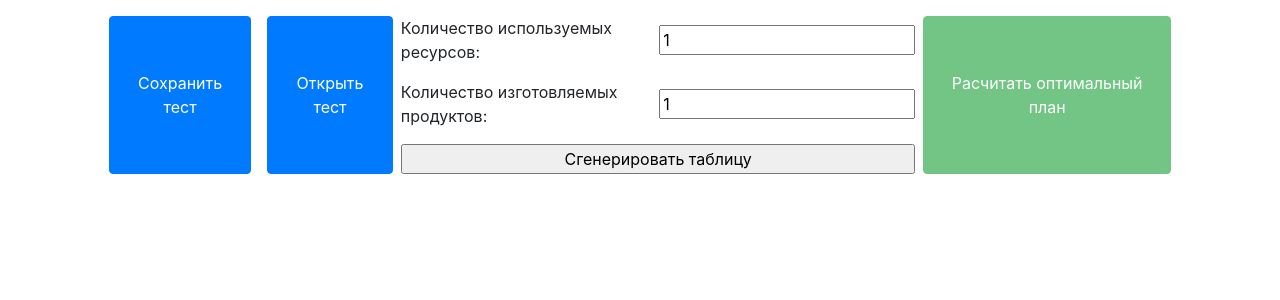
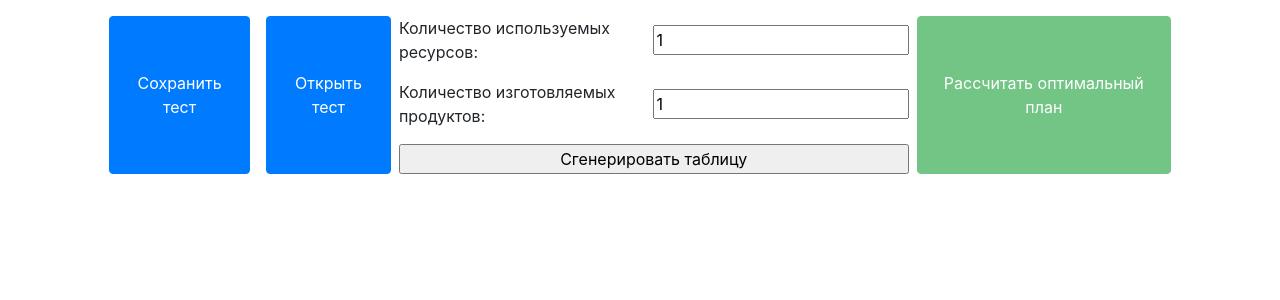
Before and after one commit to kifril-ltd/toau, a Django app: page / in a window 1280 px wide. Shown: the top 300 px of the page. Run offline with Django 3.2, Linux system fonts and the light colour scheme.

Commit message:
Исправил опечатку в кнопке

```diff
--- a/stp/templates/main.html
+++ b/stp/templates/main.html
@@ -21,7 +21,7 @@
 
                 <input type="submit" value="Сгенерировать таблицу" id="generateTable" name="generateTable">
             </form>
-            <button class="btn btn-success mx-2" id="calculate" disabled>Расчитать оптимальный план</button>
+            <button class="btn btn-success mx-2" id="calculate" disabled>Расcчитать оптимальный план</button>
         </div>
 
         <div id="tablePlace" name="tablePlace">
```
